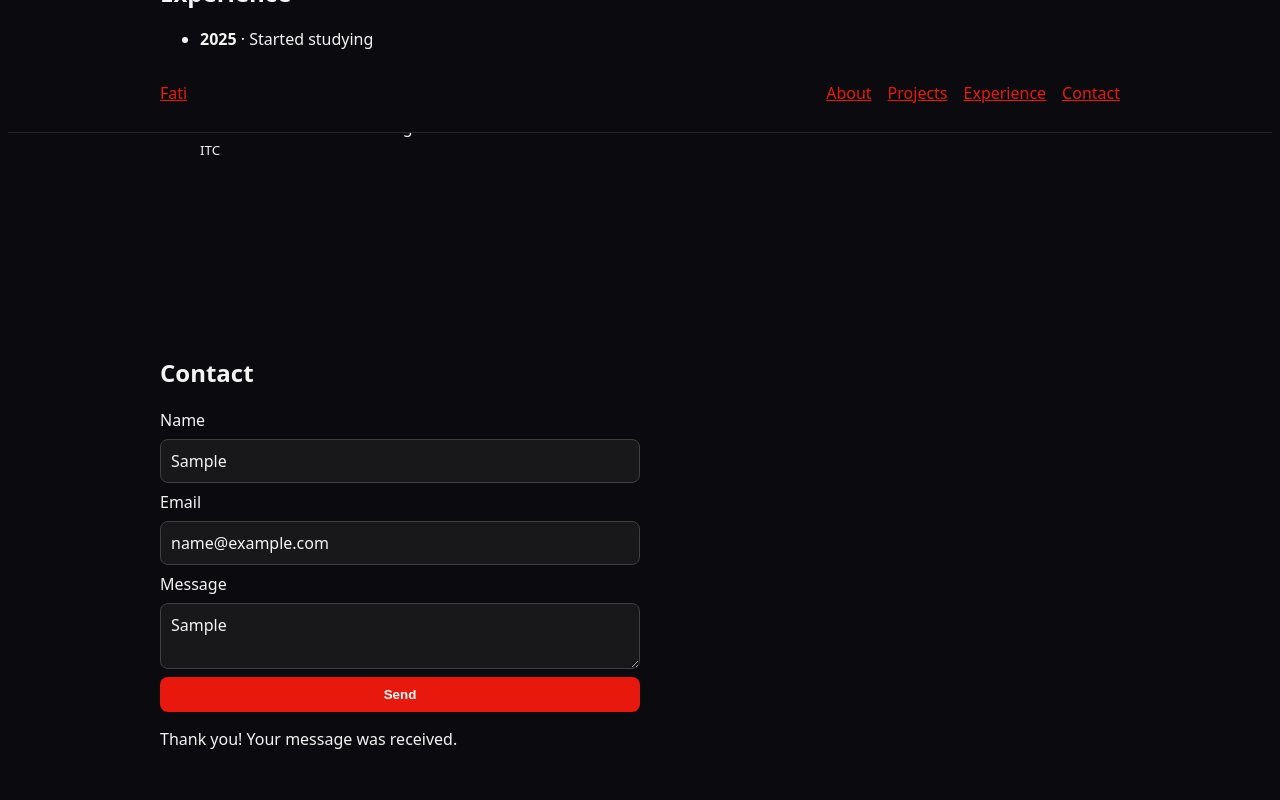
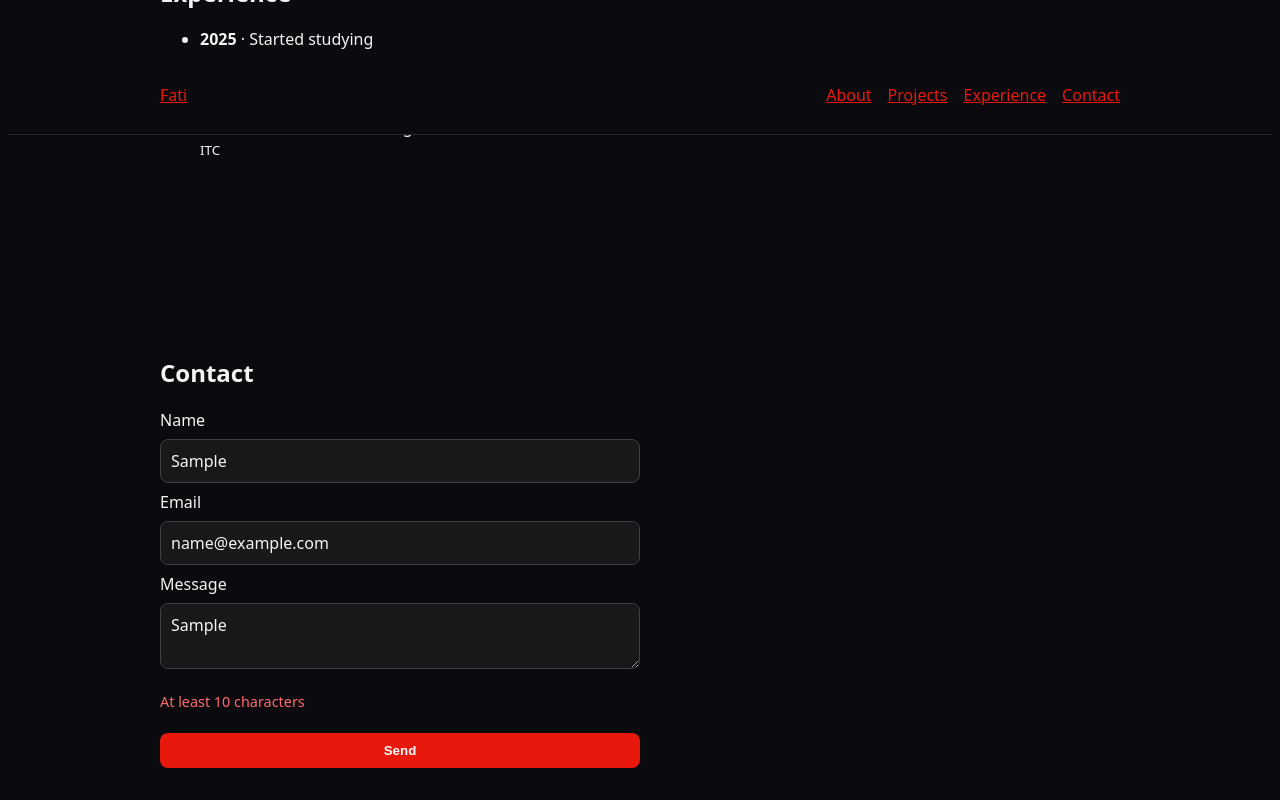
Before and after one commit to fatimagi-boop/portfolio, a React (Vite) app: page / in a window 1280 px wide. Both pictures are taken after typing "Sample", "name@example.com", "Sample" into the empty fields and a click on the button "Send". Shown: the part 825-1625 px from the top of the page. Built offline with nearby package versions, Linux system fonts and the light colour scheme.

Commit message:
add validation section

```diff
--- a/src/sections/Contact.jsx
+++ b/src/sections/Contact.jsx
@@ -2,6 +2,7 @@ import { useState } from "react";
 
 export default function Contact() {
   const [form, setForm] = useState({ name: "", email: "", message: "" });
+  const [errors, setErrors] = useState({});
   const [sent, setSent] = useState(false);
 
   function onChange(e) {
@@ -10,19 +11,31 @@ export default function Contact() {
 
   function onSubmit(e) {
     e.preventDefault();
-    console.log(form);
-    setSent(true);
+    const next = {};
+    if (!form.name.trim()) next.name = "Name is required";
+    if (!/^\S+@\S+\.\S+$/.test(form.email)) next.email = "Enter a valid email";
+    if (form.message.length < 10) next.message = "At least 10 characters";
+    setErrors(next);
+
+    if (Object.keys(next).length === 0) {
+      setSent(true);
+      setForm({ name: "", email: "", message: "" });
+    } else {
+      setSent(false);
+    }
   }
 
   return (
     <section id="contact">
       <h2>Contact</h2>
-      <form onSubmit={onSubmit}>
+      <form onSubmit={onSubmit} noValidate>
         <label htmlFor="name">Name</label>
         <input id="name" name="name" value={form.name} onChange={onChange} />
+        {errors.name && <p className="error">{errors.name}</p>}
 
         <label htmlFor="email">Email</label>
         <input id="email" name="email" value={form.email} onChange={onChange} />
+        {errors.email && <p className="error">{errors.email}</p>}
 
         <label htmlFor="message">Message</label>
         <textarea
@@ -31,6 +44,7 @@ export default function Contact() {
           value={form.message}
           onChange={onChange}
         />
+        {errors.message && <p className="error">{errors.message}</p>}
 
         <button type="submit">Send</button>
       </form>
--- a/src/styles/global.css
+++ b/src/styles/global.css
@@ -52,3 +52,7 @@ button {
   cursor: pointer;
   font-weight: 600;
 }
+.error {
+  color: #ff6b6b;
+  font-size: 0.9rem;
+}
```
